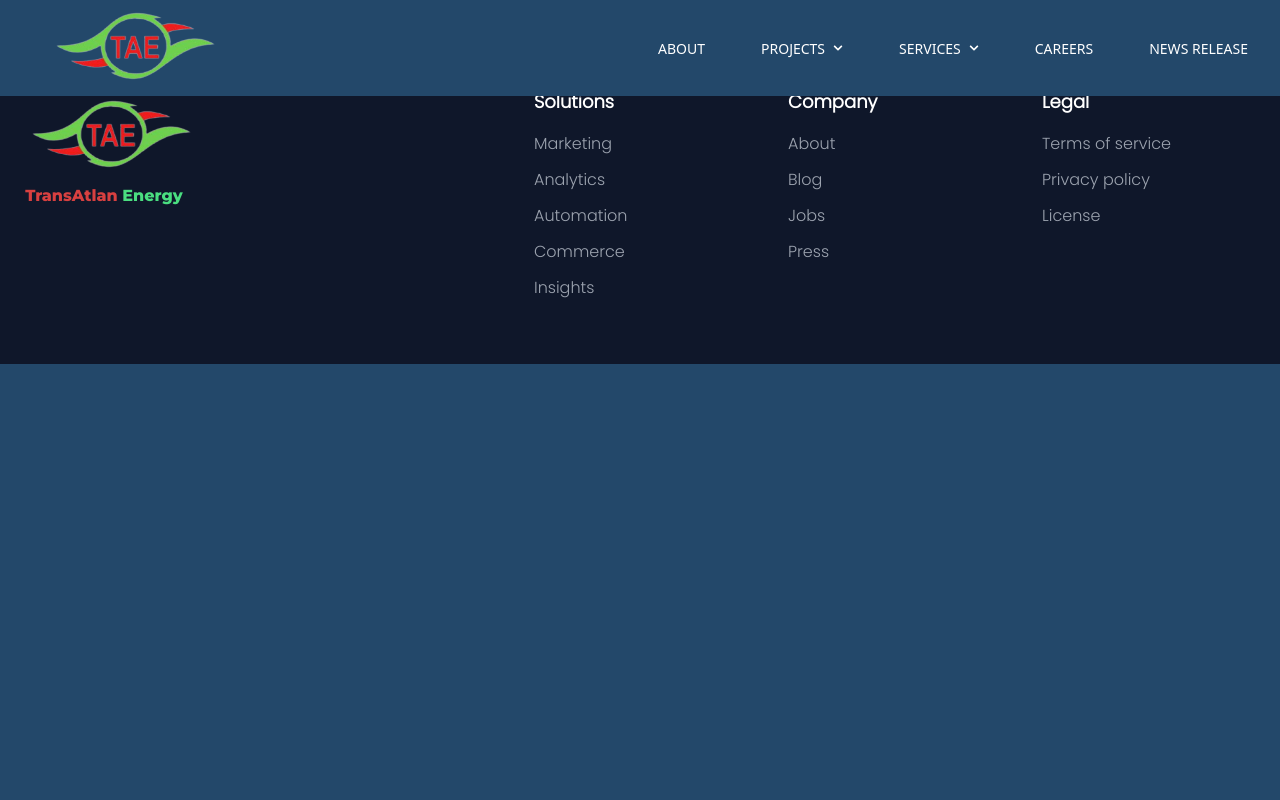
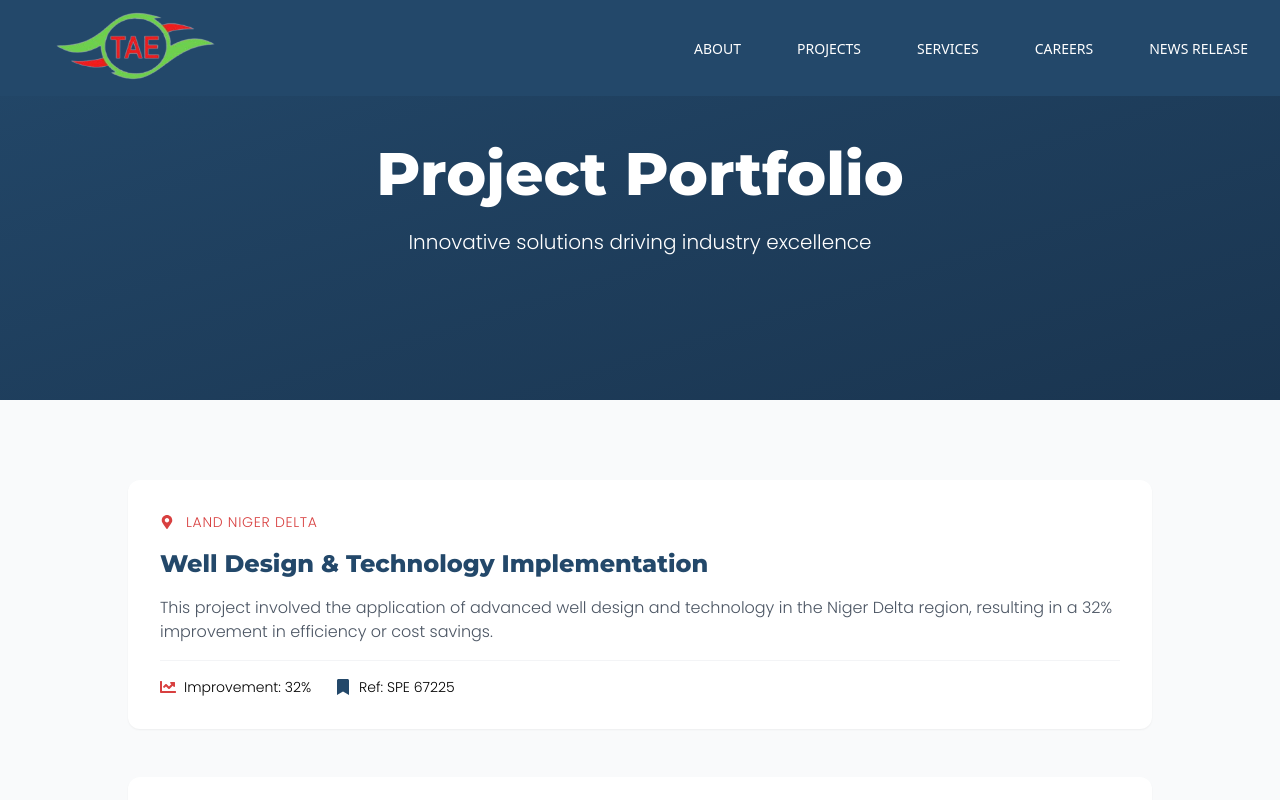
Before and after one commit to spacegod1/Trans-Atlan, a Next.js app: page /projects in a window 1280 px wide. Shown: the top 800 px of the page. Built offline with nearby package versions, Linux system fonts and the light colour scheme.

Commit message:
navbar upload

```diff
--- a/app/components/Navbar.js
+++ b/app/components/Navbar.js
@@ -55,31 +55,37 @@ export default function Navbar() {
           {/* Desktop Navigation */}
           <ul className="hidden md:flex justify-center items-center gap-[3.5rem] text-[14px] text-white">
           <Link href="/about">
-            <li className={`flex justify-center items-center gap-1 cursor-pointer transition-colors duration-300 ${
+            <li className={`flex justify-center items-center gap-1 cursor-pointer relative group ${
               isActivePage('/about') ? 'text-yellow-400' : 'hover:text-yellow-400'
             }`}>
               ABOUT
+              <span className="absolute -bottom-2 left-0 w-0 h-0.5 bg-yellow-400 group-hover:w-full transition-all duration-300"></span>
+            </li>
+            </Link>
+            <Link href="/projects">
+            <li className="flex justify-center items-center gap-2 hover:text-yellow-400 cursor-pointer relative group">
+              PROJECTS
+              <span className="absolute -bottom-2 left-0 w-0 h-0.5 bg-yellow-400 group-hover:w-full transition-all duration-300"></span>
+            </li>
+            </Link>
+            <Link href="/services">
+            <li className={`flex justify-center items-center gap-2 cursor-pointer relative group ${
+              isActivePage('/services') ? 'text-yellow-400' : 'hover:text-yellow-400'
+            }`}>
+              SERVICES
+              <span className="absolute -bottom-2 left-0 w-0 h-0.5 bg-yellow-400 group-hover:w-full transition-all duration-300"></span>
             </li>
             </Link>
             <Link href="#">
-            <li className="flex justify-center items-center gap-2 hover:text-yellow-400 cursor-pointer transition-colors duration-300">
-              PROJECTS <FaChevronDown size={10} />
-            </li>
-            </Link>
-            <Link href="/services">
-            <li className={`flex justify-center items-center gap-2 cursor-pointer transition-colors duration-300 ${
-              isActivePage('/services') ? 'text-yellow-400' : 'hover:text-yellow-400'
-            }`}>
-              SERVICES
-              <FaChevronDown size={10} />
+            <li className="hover:text-yellow-400 cursor-pointer relative group">
+              CAREERS
+              <span className="absolute -bottom-2 left-0 w-0 h-0.5 bg-yellow-400 group-hover:w-full transition-all duration-300"></span>
             </li>
             </Link>
             <Link href="#">
-            <li className="hover:text-yellow-400 cursor-pointer transition-colors duration-300">CAREERS</li>
-            </Link>
-            <Link href="#">
-            <li className="hover:text-yellow-400 cursor-pointer transition-colors duration-300">
+            <li className="hover:text-yellow-400 cursor-pointer relative group">
               NEWS RELEASE
+              <span className="absolute -bottom-2 left-0 w-0 h-0.5 bg-yellow-400 group-hover:w-full transition-all duration-300"></span>
             </li>
             </Link>
           </ul>
--- a/app/projects/page.jsx
+++ b/app/projects/page.jsx
@@ -1,7 +1,165 @@
+"use client";
+
+import { Montserrat, Poppins } from "next/font/google";
+import { motion } from "framer-motion";
+import Image from "next/image";
+import { FaMapMarkerAlt, FaChartLine, FaBookmark } from "react-icons/fa";
+
+const montserrat = Montserrat({
+    subsets: ["latin"],
+    weight: "800",
+    display: "swap",
+});
+
+const poppins = Poppins({
+    subsets: ["latin"],
+    weight: "300",
+    display: "swap",
+});
+
+const projects = [
+    {
+        title: "Well Design & Technology Implementation",
+        location: "Land Niger Delta",
+        improvement: "32%",
+        reference: "SPE 67225",
+        details: "This project involved the application of advanced well design and technology in the Niger Delta region, resulting in a 32% improvement in efficiency or cost savings.",
+    },
+    {
+        title: "Project Concept Optimisation & Well Engineering Design",
+        location: "Shallow Offshore Niger Delta",
+        improvement: "60%",
+        reference: "SPE 79860",
+        details: "This project focused on optimizing project concepts and engineering designs for wells in the shallow offshore areas of the Niger Delta, achieving a significant 60% improvement.",
+    },
+    {
+        title: "Exploration Well & Engineered Risk Management",
+        location: "Land Niger Delta",
+        improvement: "50%",
+        reference: "SPE 97449",
+        details: "This project involved managing risks associated with exploration wells through engineered solutions, leading to a 50% improvement in risk management efficiency.",
+    },
+    {
+        title: "Technology Application (MLT) in Well Construction",
+        location: "Land Niger Delta",
+        improvement: "30%",
+        reference: "SPE 90423",
+        details: "The application of Multi-Lateral Technology (MLT) in well construction in the Niger Delta resulted in a 30% improvement in construction efficiency or cost savings.",
+    },
+    {
+        title: "Brownfield Well Design & Technology Implementation",
+        location: "Shallow Offshore Southeast Asia",
+        improvement: "33%",
+        reference: "SPE 156054",
+        details: "This project involved the redesign and implementation of new technologies in brownfield wells in Southeast Asia, achieving a 33% improvement.",
+    },
+    {
+        title: "Exploration Wells & Well Delivery Process Application",
+        location: "Deepwater Latin America",
+        improvement: "1% NPT",
+        reference: "Proprietary",
+        details: "This project focused on improving the well delivery process for exploration wells in deepwater regions of Latin America, reducing non-productive time by 1%.",
+    },
+    {
+        title: "Brownfield Wells Delivery Project Management",
+        location: "Land Niger Delta",
+        improvement: "Optimized",
+        reference: "NPDC",
+        details: "This project involved managing the delivery of brownfield wells in the Niger Delta, implementing best practices in project management and delivery optimization.",
+    }
+];
+
 export default function Projects() {
     return (
-        <div>
-            <h1>Projects</h1>
-        </div>
-    )
+        <main className="min-h-screen bg-white">
+            {/* Hero Section */}
+            <section className="relative h-[40vh] lg:h-[50vh] min-h-[300px] bg-gradient-to-br from-[#23486A] to-[#1a3550]">
+                <div className="relative h-full flex items-center justify-center px-4">
+                    <div className="text-center text-white">
+                        <motion.div
+                            initial={{ opacity: 0, y: 20 }}
+                            animate={{ opacity: 1, y: 0 }}
+                            transition={{ duration: 0.6 }}
+                        >
+                            <h1 className={`${montserrat.className} text-3xl sm:text-4xl md:text-5xl lg:text-6xl mb-4 sm:mb-6`}>
+                                Project Portfolio
+                            </h1>
+                            <p className={`${poppins.className} text-base sm:text-lg md:text-xl max-w-3xl mx-auto`}>
+                                Innovative solutions driving industry excellence
+                            </p>
+                        </motion.div>
+                    </div>
+                </div>
+            </section>
+
+            {/* Projects Section */}
+            <section className="py-20 px-4 sm:px-6 lg:px-8 bg-gray-50">
+                <div className="max-w-5xl mx-auto">
+                    <div className="space-y-12">
+                        {projects.map((project, index) => (
+                            <motion.div
+                                key={index}
+                                initial={{ opacity: 0, y: 20 }}
+                                whileInView={{ opacity: 1, y: 0 }}
+                                transition={{ duration: 0.5 }}
+                                className="bg-white rounded-xl p-6 sm:p-8 shadow-sm hover:shadow-md transition-all duration-300"
+                            >
+                                <div className="flex flex-col space-y-4">
+                                    <div className="flex items-center gap-3 text-sm text-[#D84040]">
+                                        <FaMapMarkerAlt className="flex-shrink-0" />
+                                        <span className={`${poppins.className} uppercase tracking-wider`}>
+                                            {project.location}
+                                        </span>
+                                    </div>
+
+                                    <h2 className={`${montserrat.className} text-xl sm:text-2xl text-[#23486A]`}>
+                                        {project.title}
+                                    </h2>
+
+                                    <p className={`${poppins.className} text-gray-600`}>
+                                        {project.details}
+                                    </p>
+
+                                    <div className="flex flex-wrap items-center gap-6 pt-4 border-t border-gray-100">
+                                        <div className="flex items-center gap-2">
+                                            <FaChartLine className="text-[#D84040]" />
+                                            <span className={`${poppins.className} text-sm font-medium`}>
+                                                Improvement: {project.improvement}
+                                            </span>
+                                        </div>
+                                        <div className="flex items-center gap-2">
+                                            <FaBookmark className="text-[#23486A]" />
+                                            <span className={`${poppins.className} text-sm`}>
+                                                Ref: {project.reference}
+                                            </span>
+                                        </div>
+                                    </div>
+                                </div>
+                            </motion.div>
+                        ))}
+                    </div>
+                </div>
+            </section>
+
+            {/* Summary Section */}
+            <section className="py-16 px-4 sm:px-6 lg:px-8">
+                <div className="max-w-5xl mx-auto text-center">
+                    <motion.div
+                        initial={{ opacity: 0, y: 20 }}
+                        whileInView={{ opacity: 1, y: 0 }}
+                        transition={{ duration: 0.5 }}
+                        className="bg-[#23486A] rounded-2xl p-8 sm:p-12 text-white"
+                    >
+                        <h2 className={`${montserrat.className} text-2xl sm:text-3xl mb-4`}>
+                            Project Excellence
+                        </h2>
+                        <p className={`${poppins.className} text-lg opacity-90 max-w-2xl mx-auto`}>
+                            Our portfolio demonstrates consistent achievement in improving operational efficiency,
+                            reducing costs, and implementing innovative solutions across diverse energy projects.
+                        </p>
+                    </motion.div>
+                </div>
+            </section>
+        </main>
+    );
 }
```
